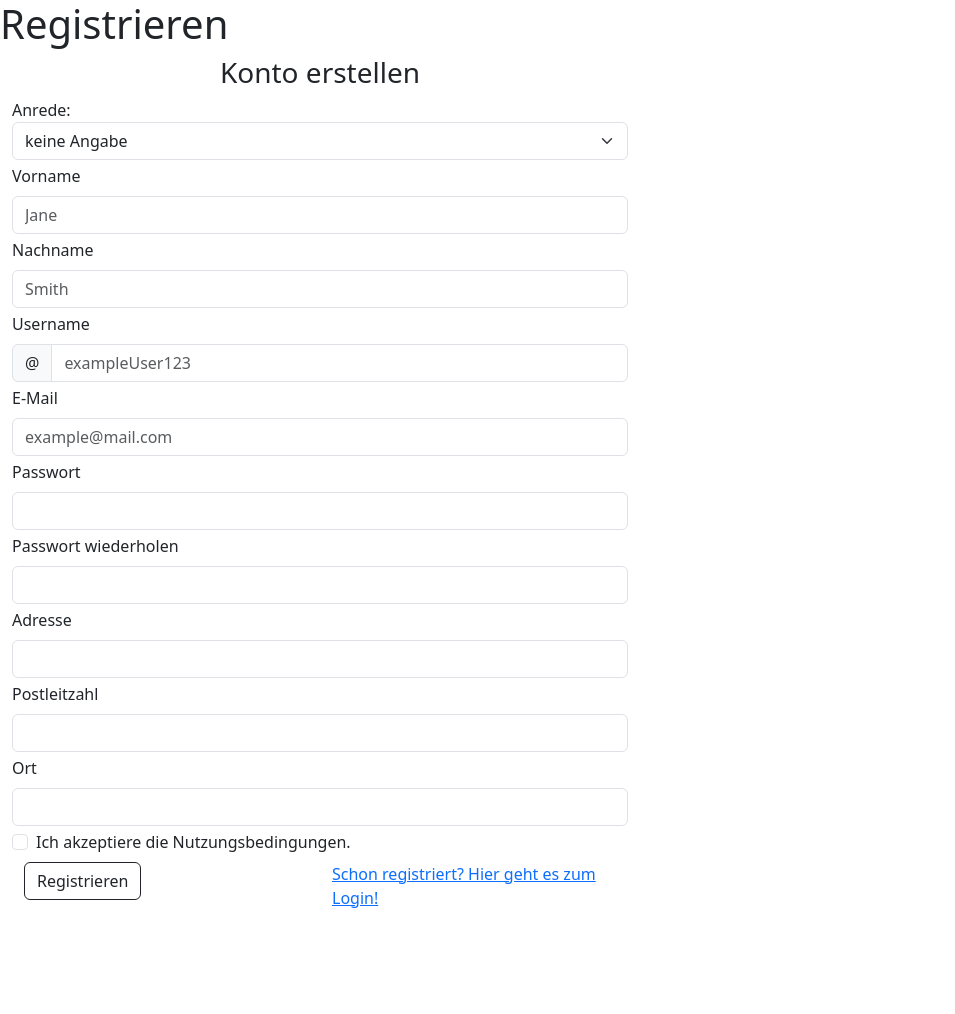
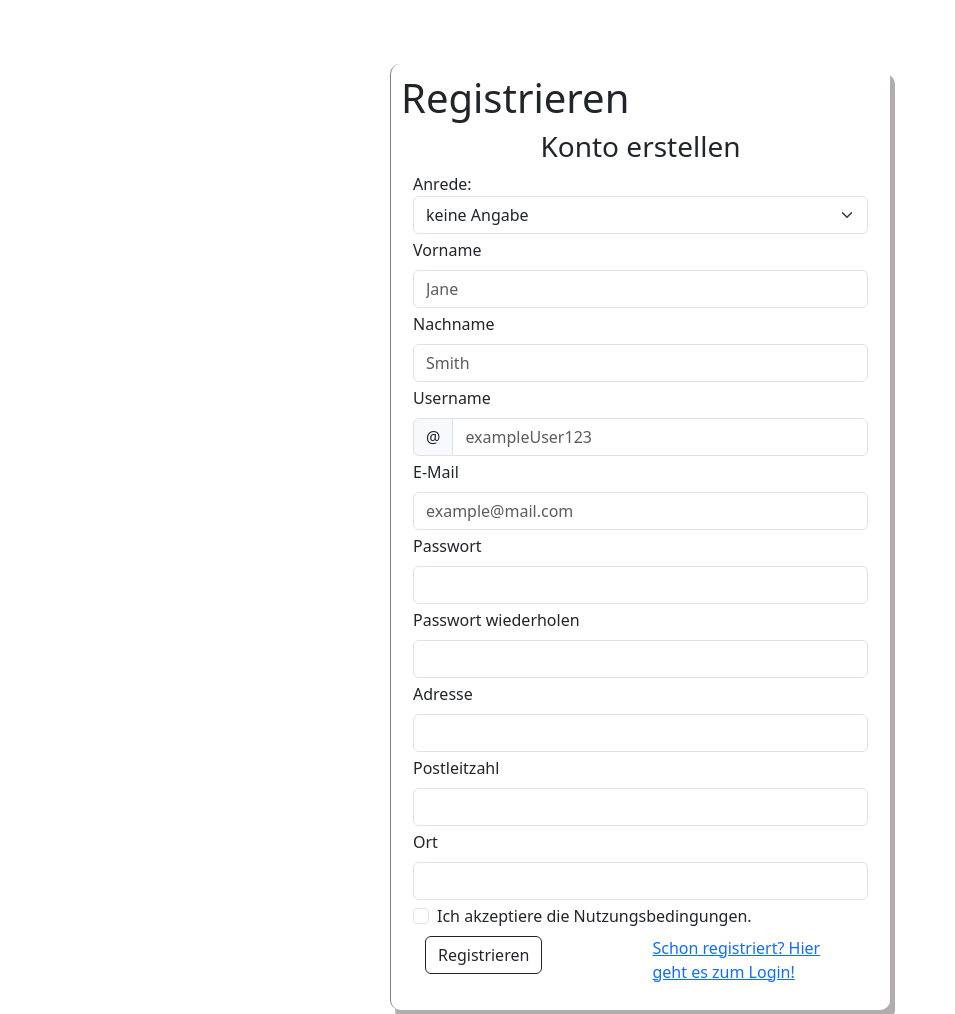
Before and after one commit to wi21b085/MobilTech, a PHP site: page /sites/register.html in a window 1280 px wide. Shown: the whole page, without its empty margins (0-955 px from the left). Before the commit the page ends 908 px from the top, so only its background shows below. Run offline with PHP 8.4, Linux system fonts and the light colour scheme.

Commit message:
style update

```diff
--- a/frontend/res/css/style.css
+++ b/frontend/res/css/style.css
@@ -1,4 +1,3 @@
-<<<<<<< HEAD
 .img{
 width: 30;
 height: 30;
@@ -8,7 +7,7 @@ height: 30;
     height: 250px;
     text-align: center;
 }
-=======
+
 .login-form {
     margin: auto;
     max-width: 500px;
@@ -19,4 +18,3 @@ height: 30;
     border-radius: 10px;
     box-shadow: 5px 10px #afadad;
 }
->>>>>>> master
```
